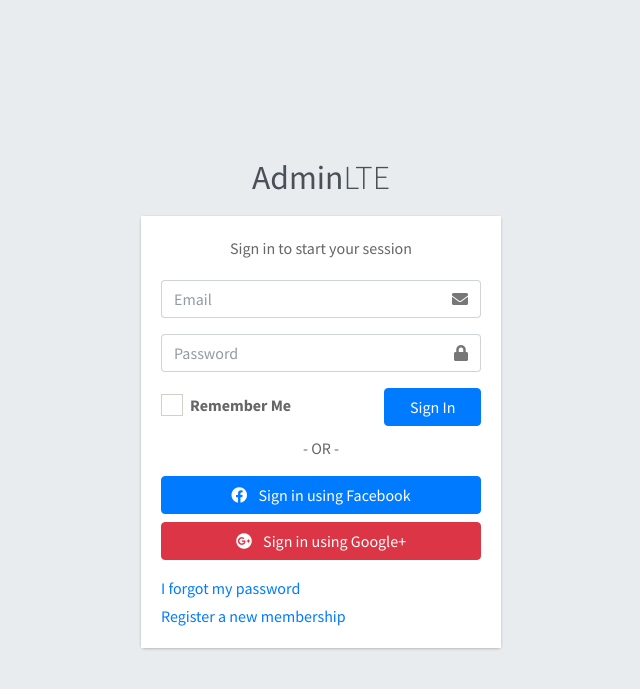
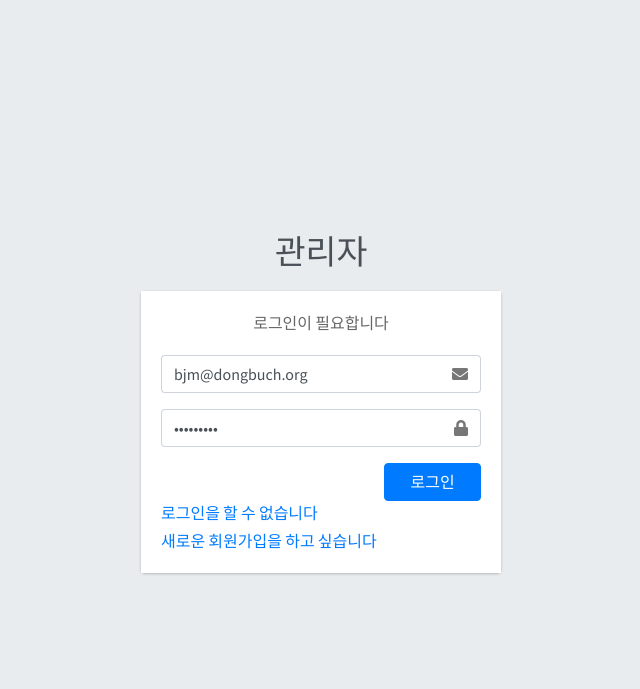
Before and after one commit to timothy99/church, a CodeIgniter 4 app: the page made by app/Views/user/login.php in a window 1280 px wide. Shown: the top 689 px of the page, without its empty margins (319-959 px from the left). Run offline with PHP 8.4 and a stand-in for CodeIgniter, Linux system fonts and the light colour scheme; the template is opened without the code that fills it, so the values that code supplies are empty; some libraries are stand-ins or nearby versions.

Commit message:
회원로그인 기능 #13

```diff
--- a/app/Controllers/MyController.php
+++ b/app/Controllers/MyController.php
@@ -17,7 +17,7 @@
     // 권한체크 로직
     public function authorityCheck()
     {
-        $need_login = true;
+        $need_login = false;
 
         $session = \Config\Services::session();
 
@@ -25,8 +25,8 @@
 
         $is_check_session = $authority_model->checkSession();
         $is_check_url = $authority_model->checkUrl();
-        if ($is_check_session == false && $is_check_url == true) {
-            $need_login = false;
+        if ($is_check_session == false && $is_check_url == false) {
+            $need_login = true;
         }
 
         // 로그인을 해야 한다면
--- a/app/Models/AuthorityModel.php
+++ b/app/Models/AuthorityModel.php
@@ -1,7 +1,6 @@
 <?php namespace App\Models;
 
 use CodeIgniter\Model;
-use App\Models\QueryModel;
 
 class AuthorityModel extends Model
 {
--- a/app/Views/include/navigation.php
+++ b/app/Views/include/navigation.php
@@ -159,7 +159,7 @@
                     <img src="../assets/plugin/adminlte3/img/user2-160x160.jpg" class="img-circle elevation-2" alt="User Image">
                 </div>
                 <div class="info">
-                    <a href="#" class="d-block">Alexander Pierce</a>
+                    <a href="/user/logout" class="d-block">Alexander Pierce</a>
                 </div>
             </div>
 
--- a/app/Views/user/login.php
+++ b/app/Views/user/login.php
@@ -3,30 +3,26 @@
 <head>
     <meta charset="utf-8">
     <meta name="viewport" content="width=device-width, initial-scale=1">
-    <title>AdminLTE 3 | Log in</title>
+    <title>로그인</title>
 
-    <!-- Google Font: Source Sans Pro -->
-    <link rel="stylesheet" href="https://fonts.googleapis.com/css?family=Source+Sans+Pro:300,400,400i,700&display=fallback">
-    <!-- Font Awesome -->
-    <link rel="stylesheet" href="../assets/plugin/fontawesome-free/css/all.min.css"><!-- Font Awesome -->
-    <!-- icheck bootstrap -->
-    <link rel="stylesheet" href="../assets/plugin/icheck-bootstrap/icheck-bootstrap.min.css">
-    <!-- Theme style -->
-    <link rel="stylesheet" href="../assets/css/adminlte.min.css">
+    <link rel="stylesheet" href="https://fonts.googleapis.com/css?family=Source+Sans+Pro:300,400,400i,700&display=fallback"><!-- Google Font: Source Sans Pro -->
+    <link rel="stylesheet" href="../assets/plugin/fontawesome-free/css/all.min.css?version=<?=CSS_VER ?>"><!-- Font Awesome -->
+    <link rel="stylesheet" href="../assets/plugin/icheck-bootstrap/icheck-bootstrap.min.css?version=<?=CSS_VER ?>"><!-- icheck bootstrap -->
+    <link rel="stylesheet" href="../assets/css/adminlte.min.css?version=<?=CSS_VER ?>"><!-- Theme style -->
 </head>
 <body class="hold-transition login-page">
 <div class="login-box">
     <div class="login-logo">
-        <a href="../assets/index2.html"><b>Admin</b>LTE</a>
+        <a href="/"><b>관리자</b></a>
     </div>
     <!-- /.login-logo -->
     <div class="card">
         <div class="card-body login-card-body">
-            <p class="login-box-msg">Sign in to start your session</p>
+            <p class="login-box-msg">로그인이 필요합니다</p>
 
-            <form action="../assets/index3.html" method="post">
+            <form id="frm" name="frm" method="post">
                 <div class="input-group mb-3">
-                    <input type="email" class="form-control" placeholder="Email">
+                    <input type="email" class="form-control" id="user_id" name="user_id" placeholder="아이디(이메일)" value="bjm@dongbuch.org">
                     <div class="input-group-append">
                         <div class="input-group-text">
                             <span class="fas fa-envelope"></span>
@@ -34,7 +30,7 @@
                     </div>
                 </div>
                 <div class="input-group mb-3">
-                    <input type="password" class="form-control" placeholder="Password">
+                    <input type="password" class="form-control" id="user_password" name="user_password" placeholder="암호" value="test1234!">
                     <div class="input-group-append">
                         <div class="input-group-text">
                             <span class="fas fa-lock"></span>
@@ -45,35 +41,24 @@
                     <div class="col-8">
                         <div class="icheck-primary">
                             <input type="checkbox" id="remember">
-                            <label for="remember">
-                                Remember Me
-                            </label>
+                            <!-- <label for="remember">
+                                기억하기
+                            </label> -->
                         </div>
                     </div>
                     <!-- /.col -->
                     <div class="col-4">
-                        <button type="submit" class="btn btn-primary btn-block">Sign In</button>
+                        <button type="button" id="login" name="login" class="btn btn-primary btn-block">로그인</button>
                     </div>
                     <!-- /.col -->
                 </div>
             </form>
 
-            <div class="social-auth-links text-center mb-3">
-                <p>- OR -</p>
-                <a href="#" class="btn btn-block btn-primary">
-                    <i class="fab fa-facebook mr-2"></i> Sign in using Facebook
-                </a>
-                <a href="#" class="btn btn-block btn-danger">
-                    <i class="fab fa-google-plus mr-2"></i> Sign in using Google+
-                </a>
-            </div>
-            <!-- /.social-auth-links -->
-
             <p class="mb-1">
-                <a href="forgot-password.html">I forgot my password</a>
+                <a href="/user/forgot">로그인을 할 수 없습니다</a>
             </p>
             <p class="mb-0">
-                <a href="register.html" class="text-center">Register a new membership</a>
+                <a href="/user/register" class="text-center">새로운 회원가입을 하고 싶습니다</a>
             </p>
         </div>
         <!-- /.login-card-body -->
@@ -81,11 +66,33 @@
 </div>
 <!-- /.login-box -->
 
-<!-- jQuery -->
-<script src="../assets/plugin/jquery/jquery.min.js"></script>
-<!-- Bootstrap 4 -->
-<script src="../assets/plugin/bootstrap/js/bootstrap.bundle.min.js"></script>
-<!-- AdminLTE App -->
-<script src="../assets/js/adminlte.min.js"></script>
+<script src="../assets/plugin/jquery/jquery.min.js?version=<?=JS_VER ?>"></script><!-- jQuery -->
+<script src="../assets/plugin/bootstrap/js/bootstrap.bundle.min.js?version=<?=JS_VER ?>"></script><!-- Bootstrap 4 -->
+<script src="../assets/js/adminlte.min.js?version=<?=JS_VER ?>"></script><!-- AdminLTE App -->
 </body>
 </html>
+
+<script>
+
+    $(function() {
+        $("#login").click(function() {
+            $.ajax({
+                url: "/user/loginProc",
+                type: "POST",
+                dataType: "json",
+                async: true,
+                data: $("#frm").serialize(),
+                success: function(proc_result) {
+                    var result = proc_result.result;
+                    var message = proc_result.message;
+                    if(result == true) {
+                        location.href = "/dashboard/dashboard";
+                    } else {
+                        alert(message);
+                    }
+                }
+            });
+        });
+    });
+
+</script>
```
Also changed, not shown: app/Controllers/User.php (+63 -0 lines), app/Models/UserModel.php (+40 -4 lines), app/Views/user/register.php (+5 -5 lines).
